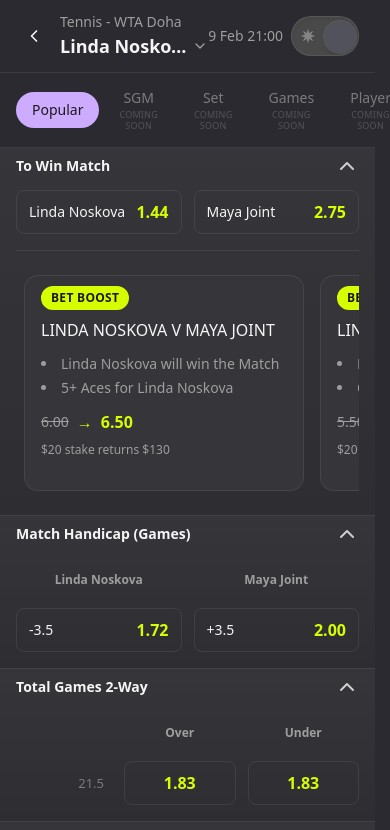
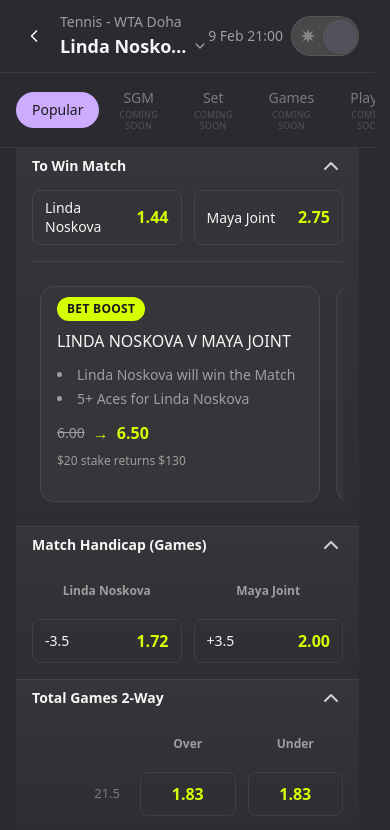
Before and after one commit to JanChaosTheory/betslip_test, a Next.js app: page / in a window 390 px wide. Shown: the top 830 px of the page. Built offline with nearby package versions, Linux system fonts and the light colour scheme.

Commit message:
Fix mobile layout issues

```diff
--- a/app/components/Header.tsx
+++ b/app/components/Header.tsx
@@ -15,7 +15,8 @@
   const showBetslipPill = selectionCount > 0 && onOpenBetslip;
 
   return (
-    <header className="theme-transition sticky top-0 z-40 flex items-center justify-between border-b border-border bg-background px-4 py-3">
+    <header className="theme-transition sticky top-0 z-40 w-full max-w-full border-b border-border bg-background px-4 py-3">
+      <div className="mx-auto flex min-w-0 max-w-4xl items-center justify-between">
       <div className="flex min-w-0 flex-1 items-center gap-2">
         <Button variant="ghost" size="icon" className="shrink-0" aria-label="Back">
           <ChevronLeft className="size-5" />
@@ -45,6 +46,7 @@
         <span className="text-sm text-muted-foreground">{DATE_TIME}</span>
         <ThemeToggle />
       </div>
+      </div>
     </header>
   );
 }
--- a/app/components/TabsRow.tsx
+++ b/app/components/TabsRow.tsx
@@ -5,7 +5,8 @@
 
 export function TabsRow() {
   return (
-    <div className="theme-transition sticky top-[57px] z-30 flex items-center gap-1 border-b border-border bg-background px-4 py-2">
+    <div className="theme-transition sticky top-[57px] z-30 w-full max-w-full border-b border-border bg-background px-4 py-2">
+      <div className="mx-auto flex max-w-4xl items-center gap-1">
       {TABS.map((tab) => (
         <button
           key={tab.id}
@@ -28,6 +29,7 @@
           )}
         </button>
       ))}
+      </div>
     </div>
   );
 }
--- a/app/globals.css
+++ b/app/globals.css
@@ -282,9 +282,15 @@
   * {
     @apply border-border outline-ring/50;
   }
+  html {
+    overflow-x: hidden;
+    max-width: 100%;
+  }
   body {
     @apply text-foreground;
     background-color: var(--background);
+    overflow-x: hidden;
+    max-width: 100%;
   }
 }
 
@@ -293,6 +299,7 @@
 
 /* Shared left gutter: all market rows (label and no-label) start at same content edge */
 .market-inner {
+  min-width: 0;
   padding-left: var(--content-pad);
   padding-right: var(--content-pad);
   padding-bottom: 1rem;
@@ -378,8 +385,9 @@
   box-shadow: none;
 }
 
-/* Bet Boost horizontal scroll: custom scrollbar + safe padding so selection ring is never cropped */
+/* Bet Boost horizontal scroll: contained so it never causes page overflow */
 .bet-boost-scroll {
+  max-width: 100%;
   scrollbar-gutter: stable;
   overflow-x: auto;
   overflow-y: hidden;
--- a/app/layout.tsx
+++ b/app/layout.tsx
@@ -1,4 +1,4 @@
-import type { Metadata } from "next";
+import type { Metadata, Viewport } from "next";
 import { Geist, Geist_Mono } from "next/font/google";
 import "./globals.css";
 import { ThemeProvider } from "./components/ThemeProvider";
@@ -16,6 +16,11 @@
 export const metadata: Metadata = {
   title: "Linda Noskova v Maya Joint",
   description: "Tennis - WTA Doha",
+};
+
+export const viewport: Viewport = {
+  width: "device-width",
+  initialScale: 1,
 };
 
 export default function RootLayout({
--- a/app/page.tsx
+++ b/app/page.tsx
@@ -110,15 +110,15 @@
   );
 
   return (
-    <div className="theme-transition min-h-screen bg-background text-foreground">
+    <div className="theme-transition min-h-screen min-w-0 bg-background text-foreground">
       <Header
         selectionCount={betslip.selections.length}
         onOpenBetslip={betslip.open}
       />
       <TabsRow />
 
-      <main className="mx-auto max-w-4xl">
-        <div className="theme-transition border-b border-border">
+      <main className="w-full max-w-full px-4 md:mx-auto md:max-w-4xl md:px-0">
+        <div className="theme-transition min-w-0 border-b border-border">
           {MARKETS.map((market) => (
             <MarketPanel
               key={market.id}
@@ -133,10 +133,11 @@
               }
             >
               {market.id === "to-win-match" && (
-                <section className="theme-transition mt-4 border-t border-border pt-4">
+                <section className="theme-transition mt-4 min-w-0 border-t border-border pt-4">
+                  <div className="max-w-full overflow-hidden">
                     <div className="bet-boost-scroll flex gap-4">
                       {BET_BOOST_CARDS.map((card) => (
-                      <div key={card.id} className="w-[280px] shrink-0">
+                        <div key={card.id} className="min-w-[280px] shrink-0">
                           <BetBoostCard
                             card={card}
                             isSelected={selectedIds.has(
@@ -147,13 +148,14 @@
                         </div>
                       ))}
                     </div>
+                  </div>
                 </section>
               )}
             </MarketPanel>
           ))}
         </div>
 
-        <footer className="theme-transition flex items-center justify-center gap-1 border-t border-border py-3 text-center text-xs text-muted-foreground">
+        <footer className="theme-transition flex min-w-0 items-center justify-center gap-1 border-t border-border py-3 text-center text-xs text-muted-foreground">
           <span>{FOOTER_TEXT}</span>
           <span className="inline-block rotate-0">▼</span>
         </footer>
```
Lines whose indentation alone changed are shown as unchanged.
